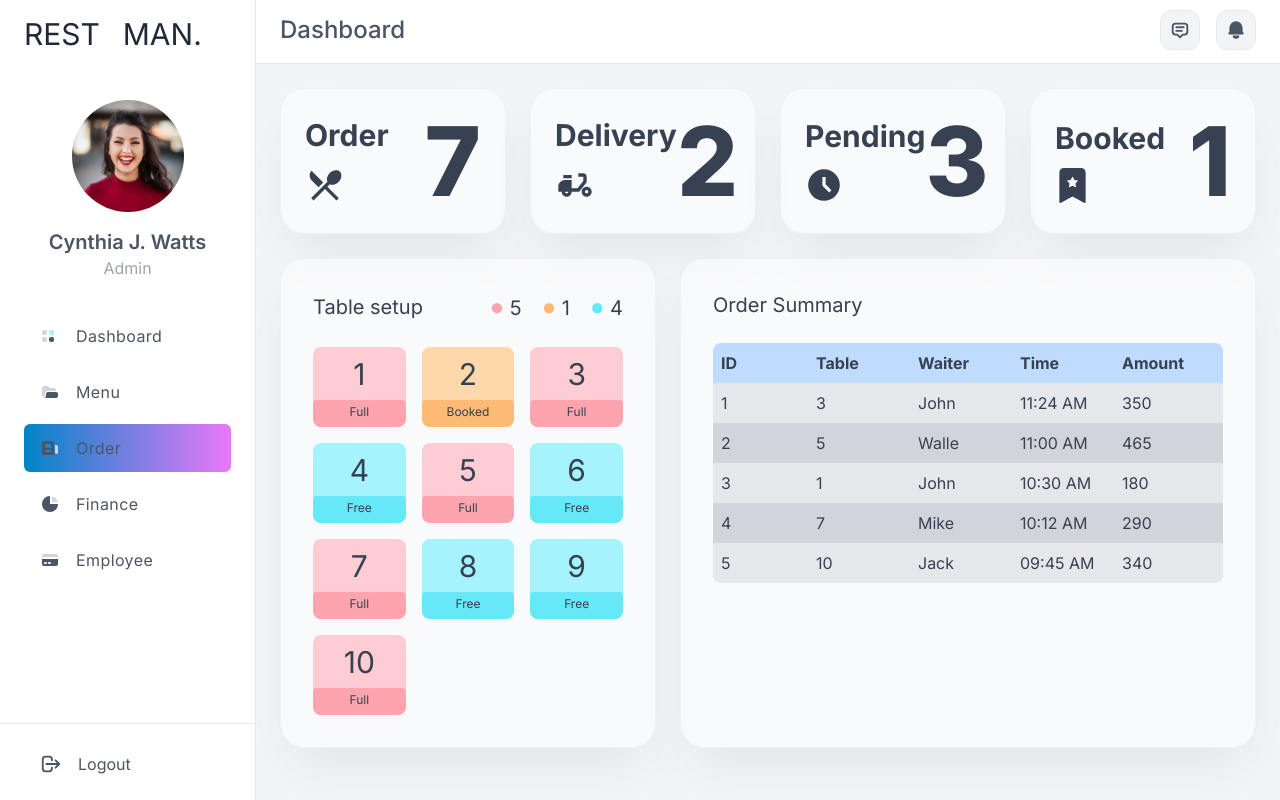
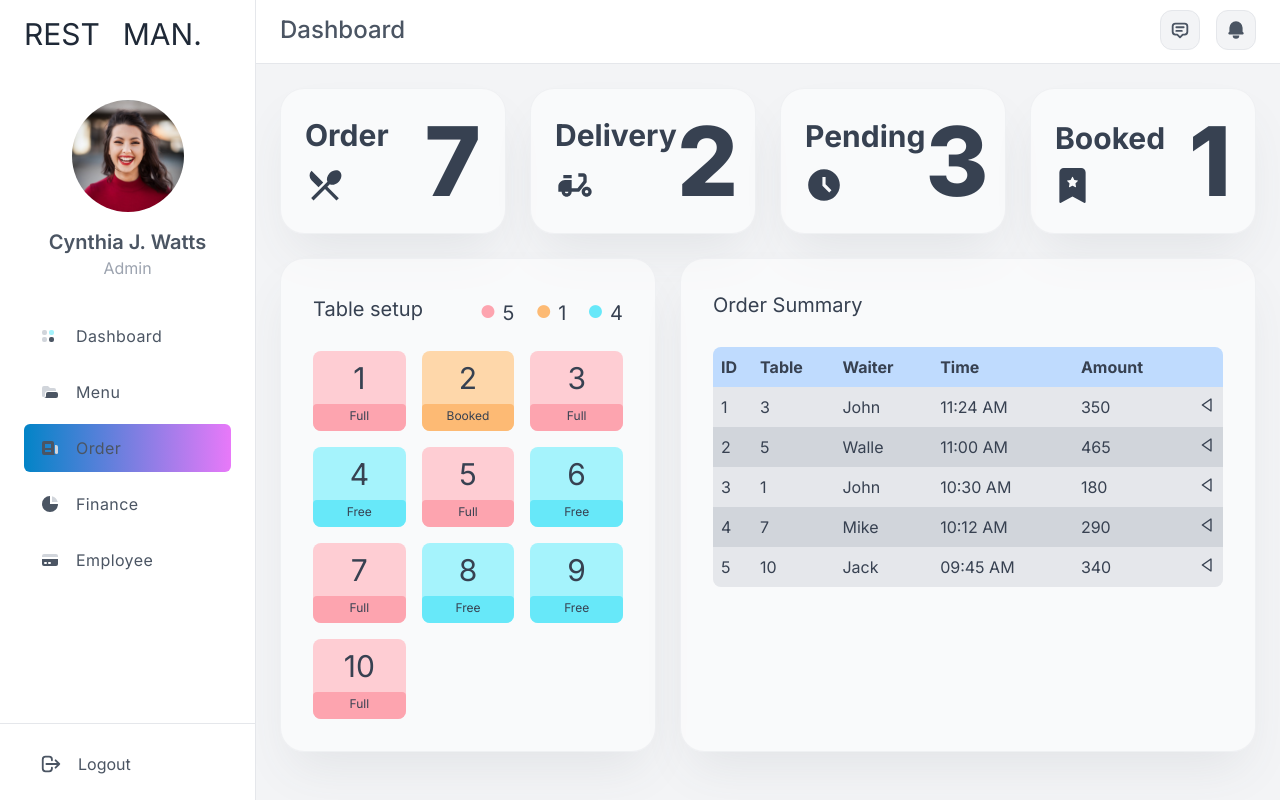
Before and after one commit to AbidHasanPiash/bhojon, a Next.js app: page /order in a window 1280 px wide. Built offline with nearby package versions, Linux system fonts and the light colour scheme.

Commit message:
collapsable feature in table

```diff
--- a/app/order/page.jsx
+++ b/app/order/page.jsx
@@ -2,17 +2,19 @@
 import React, { useState } from 'react';
 import {MdDeliveryDining, MdAccessTimeFilled, MdOutlineRestaurantMenu} from 'react-icons/md';
 import {BsBookmarkStarFill} from 'react-icons/bs';
+import TableRow from '@/components/order/TableRow';
 
 export default function Order() {
   const [Orders, setOrders] = useState([
-    {id:1, table:3, waiter:'John', time:'11:24 AM', amount:350, items:['chicken', 'dring']},
-    {id:2, table:5, waiter:'Walle', time:'11:00 AM', amount:465, items:['chicken', 'dring']},
-    {id:3, table:1, waiter:'John', time:'10:30 AM', amount:180, items:['chicken', 'dring']},
-    {id:4, table:7, waiter:'Mike', time:'10:12 AM', amount:290, items:['chicken', 'dring']},
-    {id:5, table:10, waiter:'Jack', time:'09:45 AM', amount:340, items:['chicken', 'dring']},
+    {id:1, table:3, waiter:'John', time:'11:24 AM', amount:350, items:['Bruschetta', 'Caprese Salad', 'Chicken Wings']},
+    {id:2, table:5, waiter:'Walle', time:'11:00 AM', amount:465, items:['Grilled Salmon', 'dring']},
+    {id:3, table:1, waiter:'John', time:'10:30 AM', amount:180, items:['chicken', 'dring', 'Grilled Salmon']},
+    {id:4, table:7, waiter:'Mike', time:'10:12 AM', amount:290, items:['Chocolate Cake', 'Bruschetta']},
+    {id:5, table:10, waiter:'Jack', time:'09:45 AM', amount:340, items:['Tiramisu', 'dring']},
   ])
   return (
     <section>
+      {/* Heading Section */}
       <div className="px-6 pt-6">
         <div className="grid gap-6 sm:grid-cols-2 xl:grid-cols-4">
           <div className='flex items-center justify-between p-4 sm:p-6 rounded-3xl bg-white border border-gray-200/50 dark:shadow-none dark:border-gray-700 dark:bg-gray-800 bg-opacity-50 shadow-2xl shadow-gray-600/10'>
@@ -45,15 +47,17 @@ export default function Order() {
           </div>
         </div>
       </div>
+      {/* Bottom Section */}
       <div className='px-6 pt-6'>
         <div className="grid gap-6 lg:grid-cols-5">
+          {/* Virtual Table */}
           <div className='lg:col-span-2 h-full space-y-6 group p-6 sm:p-8 rounded-3xl bg-white border border-gray-200/50 dark:shadow-none dark:border-gray-700 dark:bg-gray-800 bg-opacity-50 shadow-2xl shadow-gray-600/10'>
             <div className='flex items-center justify-between text-xl'>
               <h1>Table setup</h1>
               <div className='flex items-center space-x-5'>
-                <span><span className='text-2xl text-rose-300 dark:text-rose-700'>●</span> 5 </span>
-                <span><span className='text-2xl text-orange-300 dark:text-orange-700'>●</span> 1 </span>
-                <span><span className='text-2xl text-cyan-300 dark:text-cyan-700'>●</span> 4 </span>
+                <span><span className='text-3xl text-rose-300 dark:text-rose-700'>●</span> 5 </span>
+                <span><span className='text-3xl text-orange-300 dark:text-orange-700'>●</span> 1 </span>
+                <span><span className='text-3xl text-cyan-300 dark:text-cyan-700'>●</span> 4 </span>
               </div>
             </div>
             <div className='grid grid-cols-3 gap-4'>
@@ -99,29 +103,25 @@ export default function Order() {
               </div>
             </div>
           </div>
-          <div className='lg:col-span-3 h-full space-y-6 group p-6 sm:p-8 rounded-3xl bg-white border border-gray-200/50 dark:shadow-none dark:border-gray-700 dark:bg-gray-800 bg-opacity-50 shadow-2xl shadow-gray-600/10'>
+          {/* Order Summary */}
+          <div className='lg:col-span-3 h-full space-y-7 group p-6 sm:p-8 rounded-3xl bg-white border border-gray-200/50 dark:shadow-none dark:border-gray-700 dark:bg-gray-800 bg-opacity-50 shadow-2xl shadow-gray-600/10'>
             <div>
               <h1 className='text-xl'>Order Summary</h1>
             </div>
-            <table class="table-fixed w-full">
+            <table class="table-auto w-full">
               <thead>
                 <tr className='bg-blue-200 dark:bg-blue-950'>
                   <th className='py-2 text-left pl-2 rounded-tl-lg'>ID</th>
                   <th className='py-2 text-left'>Table</th>
                   <th className='py-2 text-left'>Waiter</th>
                   <th className='py-2 text-left'>Time</th>
-                  <th className='py-2 text-left rounded-tr-lg'>Amount</th>
+                  <th className='py-2 text-left'>Amount</th>
+                  <th className='py-2 text-left rounded-tr-lg w-5'></th>
                 </tr>
               </thead>
               <tbody>
                 {Orders.map((order, index)=>(
-                  <tr key={index} className='h-10 odd:bg-gray-200 even:bg-gray-300 dark:odd:bg-gray-900 dark:even:bg-gray-700 transform duration-200 hover:scale-[0.99]'>
-                    <td className={`${index === Orders.length - 1 && 'rounded-bl-lg'} pl-2`}>{order.id}</td>
-                    <td>{order.table}</td>
-                    <td>{order.waiter}</td>
-                    <td>{order.time}</td>
-                    <td className={index === Orders.length - 1 && 'rounded-br-lg'}>{order.amount}</td>
-                  </tr>
+                  <TableRow key={index} index={index} row={order} Orders={Orders}/>
                 ))}
               </tbody>
             </table>
--- /dev/null
+++ b/components/order/TableRow.jsx
@@ -0,0 +1,37 @@
+'use client'
+import React, { useState } from 'react';
+import {BiLeftArrow} from 'react-icons/bi';
+
+export default function TableRow({index, row, Orders}) {
+    const [isExpand, setIsExpand] = useState(false);
+  return (
+    <>
+        <tr className={` ${index % 2 === 0 ? 'bg-gray-200 dark:bg-gray-900' : 'bg-gray-300 dark:bg-gray-700'} h-10`}>
+            <td className={`${index === Orders.length - 1 && 'rounded-bl-lg'} pl-2`}>{row.id}</td>
+            <td>{row.table}</td>
+            <td>{row.waiter}</td>
+            <td>{row.time}</td>
+            <td>{row.amount}</td>
+            <td className={`${index === Orders.length - 1 && 'rounded-br-lg'} pr-2`}>
+                <button
+                onClick={()=>setIsExpand((p)=>!p)}
+                className={`${isExpand && '-rotate-90'} transition duration-200`}
+                >
+                <BiLeftArrow/>
+                </button>
+            </td>
+        </tr>
+        {isExpand && (
+        <tr className={`h-fit bg-gray-100 dark:bg-gray-950`}>
+          <td colSpan={6} className="w-full p-2 text-right">
+            {row.items.map((item, itemIndex) => (
+              <div key={itemIndex} className="mr-2">
+                <span>{item}</span> <span> {itemIndex + 1}</span>
+              </div>
+            ))}
+          </td>
+        </tr>
+      )}
+    </>
+  )
+}
```
